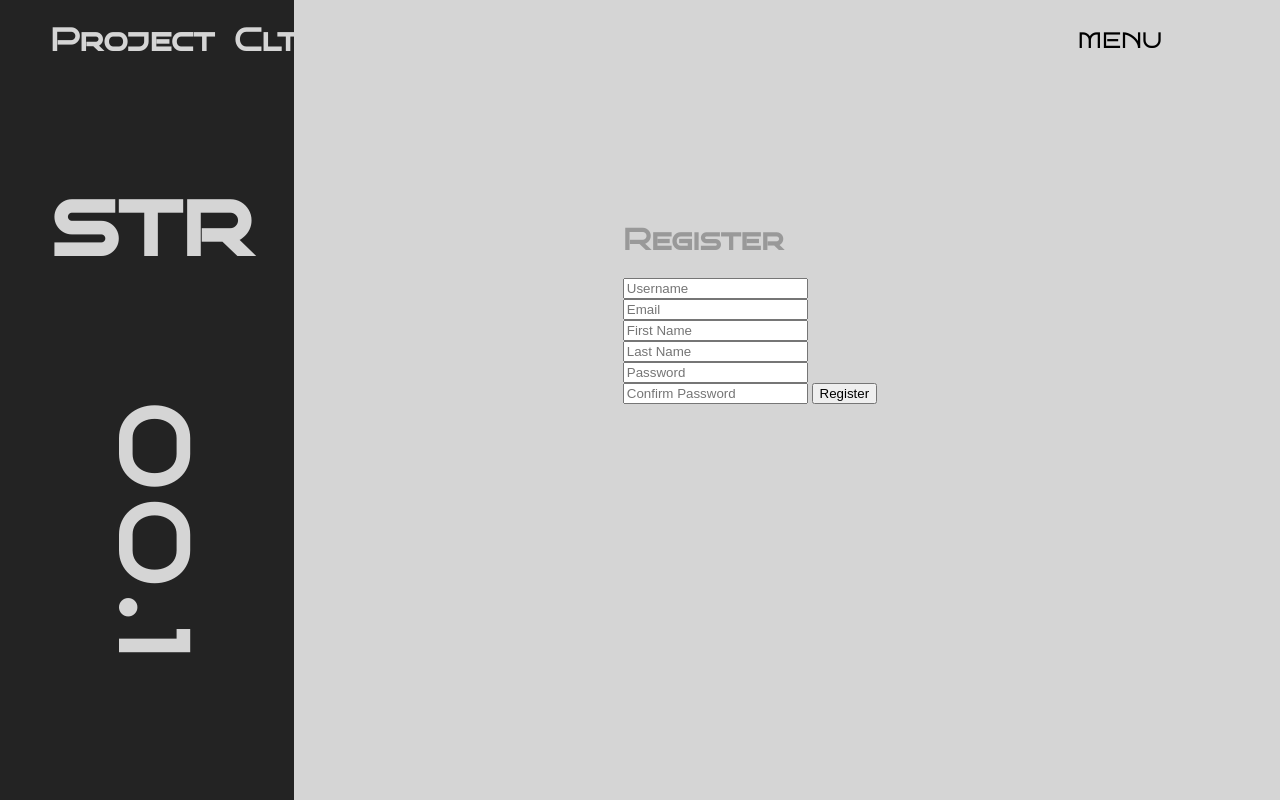
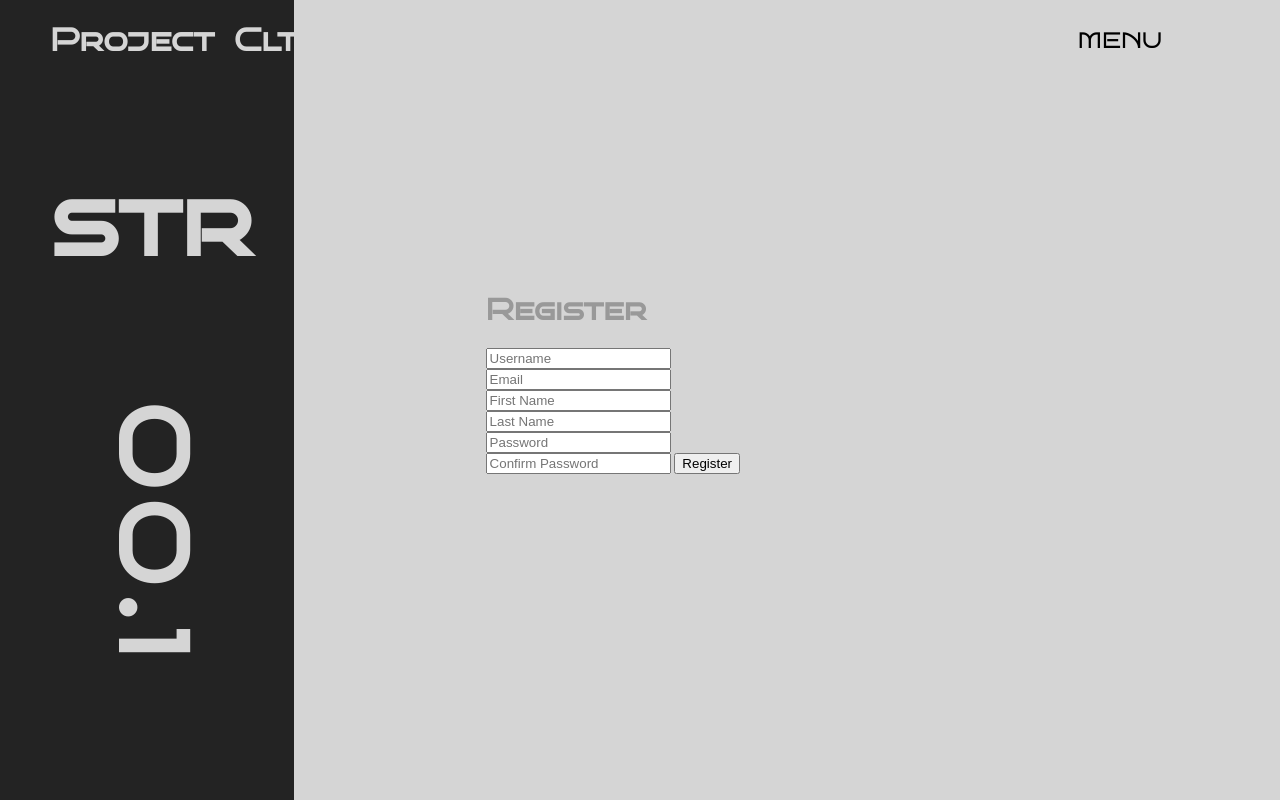
Before and after one commit to Tut1tam/ClothingStoreDjango, a Django app: page /register in a window 1280 px wide. Run offline with Django 4.2, Linux system fonts and the light colour scheme.

Commit message:
UPD register

```diff
--- a/Store/templates/Store/register.html
+++ b/Store/templates/Store/register.html
@@ -45,6 +45,7 @@
           <h1>00.1</h1>
         </div>
       </div>
+      <div class="main-container-right">
         <div class="register-form">
           <h1>Register</h1>
           <form action="{% url 'register' %}" method="post">
@@ -59,8 +60,9 @@
               name="password2"
               placeholder="Confirm Password"
             />
-          <input type="submit" value="Register" />
+            <button type="submit">Register</button>
           </form>
+        </div>
       </div>
     </div>
   </body>
```
Lines whose indentation alone changed are shown as unchanged.
